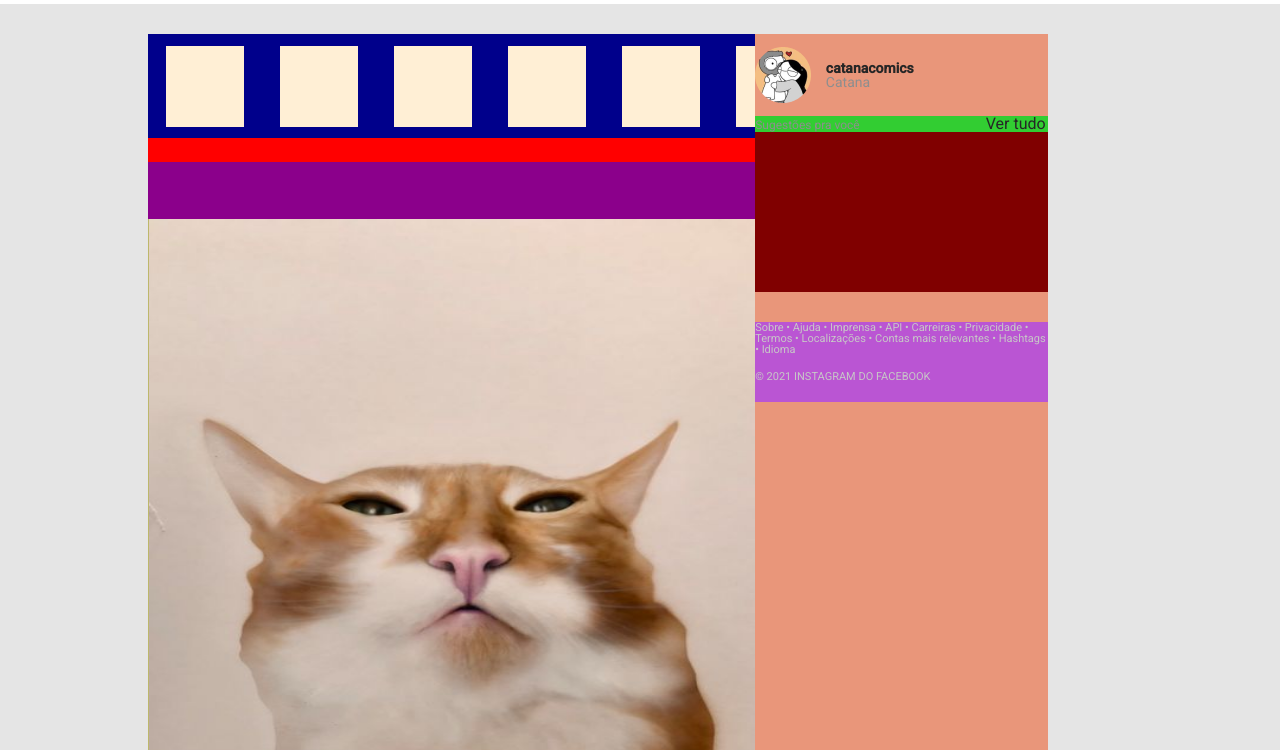
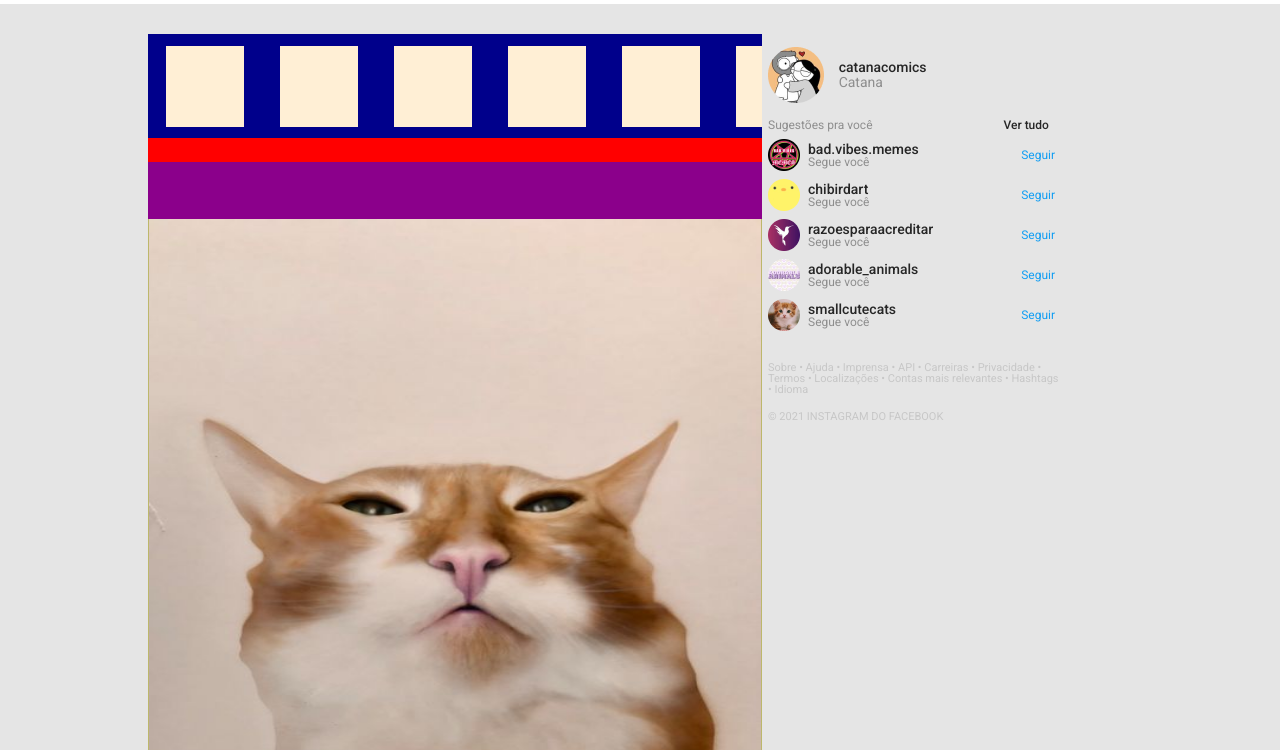
Before and after one commit to rafaelongo45/projeto02-instagram, a plain HTML site: page index.html in a window 1280 px wide. Shown: the part 50-800 px from the top of the page. Drawn offline with nearby package versions, Linux system fonts and the light colour scheme.

Commit message:
sidebar feitaaaa (agr falta colocar o conteudo do stories, posts e tambem fazer o layout para telas menores)

```diff
--- a/css/style.css
+++ b/css/style.css
@@ -80,13 +80,12 @@ a, a:visited{
 }
 
 .sidebar{
-    background-color:darksalmon ;
     height:100vh;
     width: 100%;
     max-width:293px;
     margin-top: 84px;
     position:fixed;
-    left:59vw;
+    left:60vw;
     right:0;
 }
 
@@ -110,18 +109,19 @@ a, a:visited{
 }
 
 .meu-perfil strong{
-    font-weight: bold;
+    font-weight: 500;
+
 }
 
 .meu-perfil small{
     color:#8E8E8E;
+    line-height: 16px;
 
 }
 
 .sugestoes{
-    background-color:limegreen ;
     width:100%;
-    height:22vh;
+    height:27vh;
     margin: 5px 0;
     display: flex;
     flex-wrap: wrap;
@@ -129,24 +129,51 @@ a, a:visited{
     justify-content: space-between;
 }
 
-.recomendados{
-    background-color: maroon;
-    width:100%;
-    height:32px;
-}
-.sugestoes strong{
+.sugestoes small{
+    margin-right:127px;
+    margin-bottom:18px;
     color: #8E8E8E;
     font-size: 12px;
-    margin-right:122px;
 }
 
-.sugestoes small{
-    color:#262626;
+.sugestoes strong{
+    color: #262626;
+    font-size: 12px;
+    font-weight: 500;
+}
+
+.recomendados{
+    width:100%;
+    height:34px;
+    display: flex;
+    align-items: center;
+}
+
+.recomendados p{
+    color:#139EF2;
+    font-size:12px;
+
+}
+
+.perfilzinho{
+    width:40%;
+    margin:6px 96px 6px 8px;
+}
+
+.perfilzinho strong{
+    color: #262626;
+    font-size: 14px;
+    font-weight: 500;
+}
+
+.perfilzinho small{
+    color: #8E8E8E;
+    font-size: 12px;
+    margin:0;
 
 }
 
 .informacoes{
-    background-color:mediumorchid;
     width: 100%;
     height: 10vh;
     margin-top: 30px;
--- a/index.html
+++ b/index.html
@@ -40,7 +40,7 @@
     <!-- div que contém stories, sidebar e posts-->
     <div class="conteudo-pagina">
         <div class="stories">
-            <div class="caixinha-stories"></div>
+            <div class="caixinha-stories">  </div>
             <div class="caixinha-stories"></div>
             <div class="caixinha-stories"></div>
             <div class="caixinha-stories"></div>
@@ -67,7 +67,7 @@
         </div>
 
     </div>
-    <div class="vazio"></div>
+
     <div class="sidebar">
         <div class="conteudo-sidebar">
             <div class="meu-perfil">
@@ -76,13 +76,44 @@
                 </p>
             </div>
             <div class="sugestoes">
-                <p><strong>Sugestões pra você</strong> <small>Ver tudo</small></p>
+                <p><small>Sugestões pra você</small> <strong>Ver tudo</strong></p>
 
-                <div class = "recomendados"></div>
-                <div class = "recomendados"></div>
-                <div class = "recomendados"></div>
-                <div class = "recomendados"></div>
-                <div class = "recomendados"></div>
+                <div class = "recomendados"><img src="imagens/profile/badvibesmemes 1.png" alt="">
+                    <div class="perfilzinho">
+                        <p> <strong>bad.vibes.memes</strong> </p>
+                        <p> <small>Segue você</small> </p>
+                    </div>
+                    <p>Seguir</p>
+                </div>
+                <div class = "recomendados"><img src="imagens/profile/chibirdart 1.png" alt="">
+                    <div class="perfilzinho">
+                        <p> <strong>chibirdart</strong> </p>
+                        <p> <small>Segue você</small> </p>
+                    </div>
+                    <p>Seguir</p>
+                </div>
+                <div class = "recomendados"><img src="imagens/profile/razoesparaacreditar 1.png" alt="">
+                    <div class="perfilzinho">
+                        <p> <strong>razoesparaacreditar</strong> </p>
+                        <p> <small>Segue você</small> </p>
+                    </div>
+                    <p>Seguir</p>
+                </div>
+                <div class = "recomendados"><img src="imagens/profile/adorableanimals 1.png" alt="">
+                    <div class="perfilzinho">
+                        <p> <strong>adorable_animals</strong> </p>
+                        <p> <small>Segue você</small> </p>
+                    </div>
+                    <p>Seguir</p>
+                </div>
+                <div class = "recomendados"><img src="imagens/profile/smallcutecats 1.png" alt="">
+                    <div class="perfilzinho">
+                        <p> <strong>smallcutecats</strong> </p>
+                        <p> <small>Segue você</small> </p>
+                    </div>
+                    <p>Seguir</p>
+                </div>
+
             </div>
             <div class ="informacoes">
                 <p>Sobre • Ajuda • Imprensa • API • Carreiras • Privacidade •
```
Also changed, not shown: imagens/profile/adorableanimals 1.png (added), imagens/profile/badvibesmemes 1.png (added), imagens/profile/chibirdart 1.png (added), imagens/profile/razoesparaacreditar 1.png (added), imagens/profile/smallcutecats 1.png (added).
